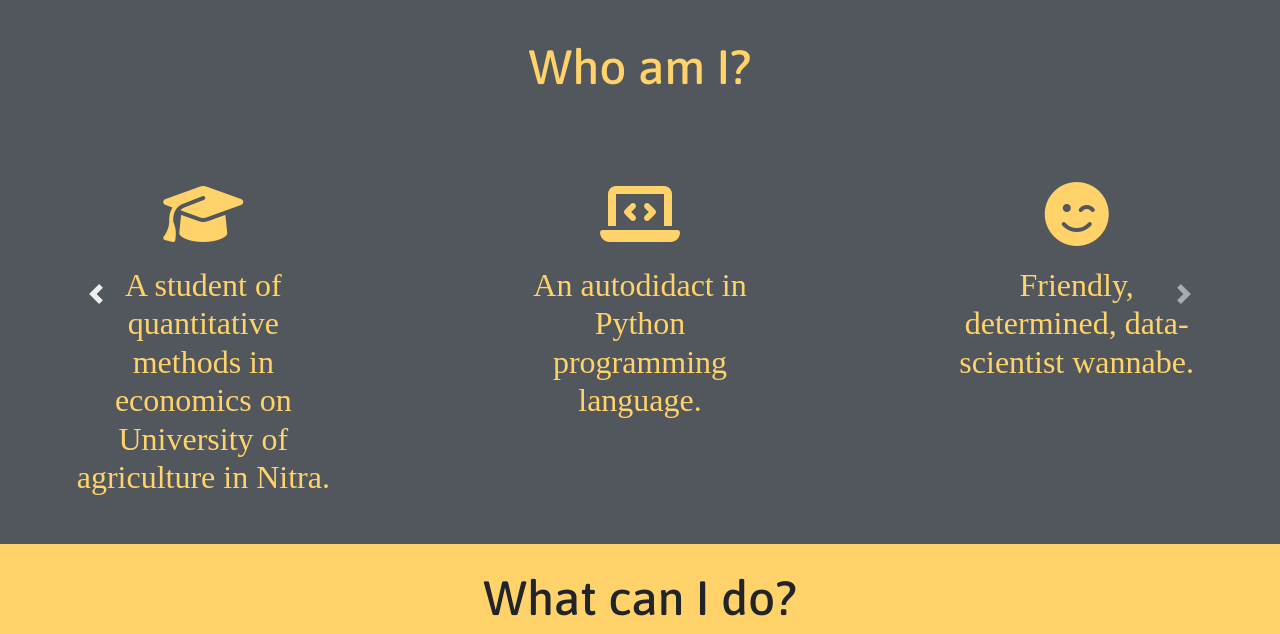
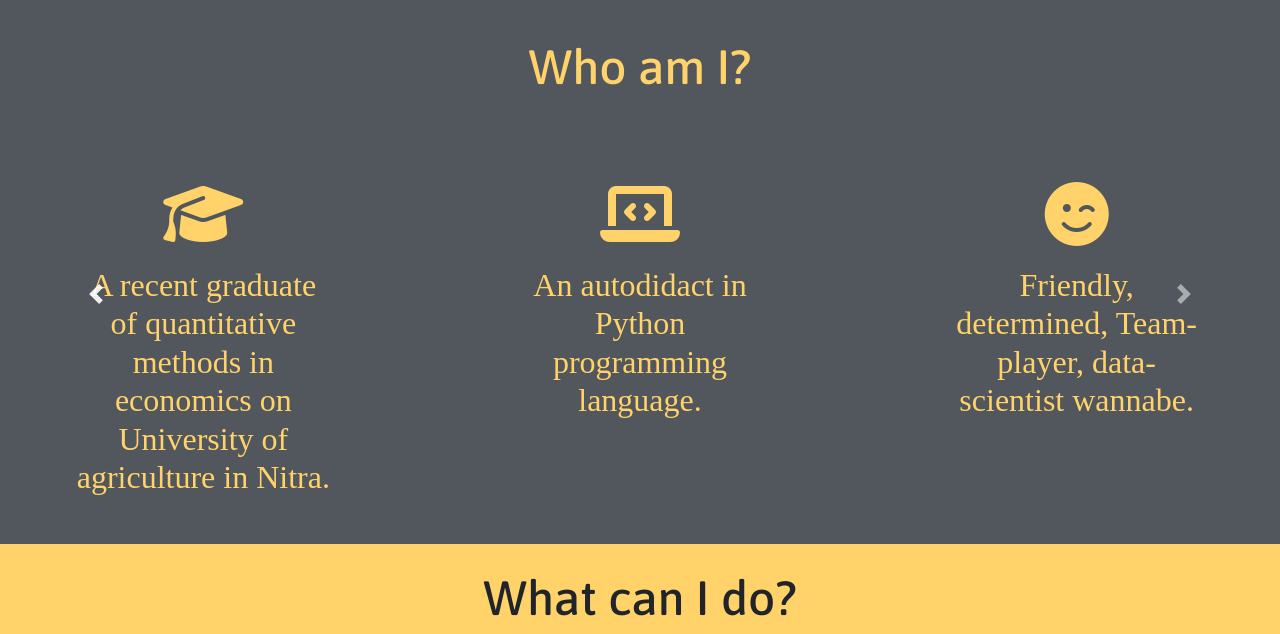
Before and after one commit to DominikBalga/MyPersonalSite, a Flask app: page / in a window 1280 px wide. Shown: the part 453-1087 px from the top of the page. Run offline with Flask 2, Linux system fonts and the light colour scheme; data that the repository does not hold is empty; some libraries are stand-ins or nearby versions; some web fonts are replaced; grey boxes are pictures that could not be loaded.

Commit message:
Update index.html

```diff
--- a/templates/index.html
+++ b/templates/index.html
@@ -17,7 +17,7 @@
         </div>
     <div class="col-lg-4 intro-item">
     <i class="fas fa-graduation-cap intro-icon"></i>
-    <h2> A student of quantitative methods in economics on University of agriculture in Nitra.  </h2>
+    <h2> A recent graduate of quantitative methods in economics on University of agriculture in Nitra.  </h2>
     </div>
     <div class="col-lg-4 intro-item">
     <i class="fas fa-laptop-code intro-icon"></i>
@@ -25,7 +25,7 @@
     </div>
     <div class="col-lg-4 intro-item">
     <i class="fas fa-smile-wink intro-icon"></i>
-    <h2> Friendly,  determined, data-scientist wannabe.  </h2>
+    <h2> Friendly,  determined, Team-player, data-scientist wannabe.  </h2>
     </div>
     </div>
 </section>
```
